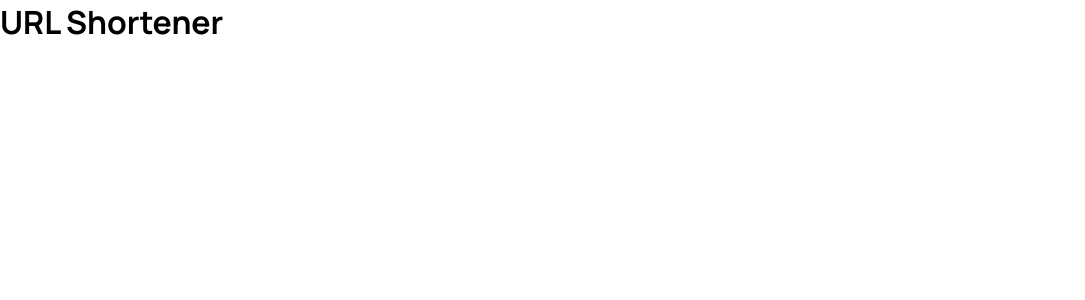
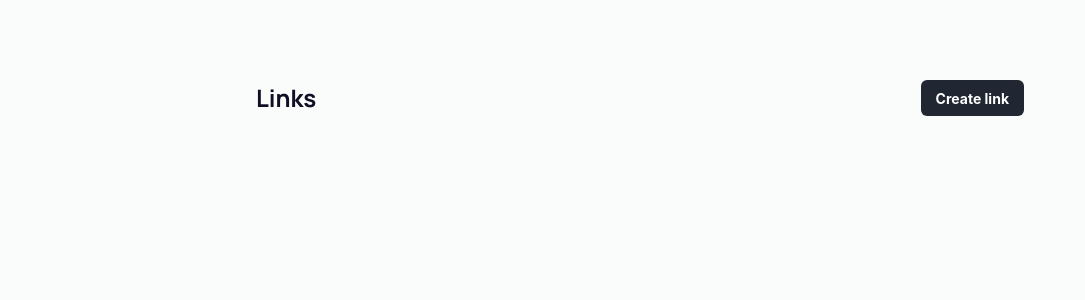
Before and after one commit to NwogeEberechi/snaplink, a React (Vite) app: page / in a window 1280 px wide. Shown: the top 300 px of the page, without its empty margins (0-1085 px from the left). Built offline with nearby package versions, Linux system fonts and the light colour scheme.

Commit message:
Feature: implement UrlForm component for adding new links

```diff
--- a/package.json
+++ b/package.json
@@ -11,6 +11,7 @@
   },
   "dependencies": {
     "@reduxjs/toolkit": "^2.2.6",
+    "antd": "^5.19.3",
     "autoprefixer": "^10.4.19",
     "postcss": "^8.4.40",
     "react": "^18.3.1",
--- a/src/assets/css/custom.css
+++ b/src/assets/css/custom.css
@@ -6,10 +6,10 @@
 /* ROOT DECLARATION */
 :root {
     --rk-primary: rgba(241, 98, 54, 1);
-    --rk-colorBlack: "#000";
+    --rk-color-black: #212732;
     --rk-primary-padding: 0;
     --rk-primary-margin: 0;
-    --rk-sidebarBg: rgba(19, 26, 33, 1);
+    --rk-background-color: rgba(249, 250, 251, .8);
     --rk-auth-caption: rgba(16, 15, 36, 1);
     --rk-auth-label: rgba(52, 64, 84, 1);
     --rk-colorWhite: rgba(255, 255, 255, 1);
@@ -17,6 +17,7 @@
     --rk-colorGrayLight: rgba(145, 150, 151, 0.1);
     --rk-primary-variant: rgba(252, 225, 217, 1);
     --rk-primary-light: rgba(254, 247, 245, 1);
+    --rk-border-color: #e5e7eb;
     --rk-fontManrope: "Manrope", sans-serif;
 }
 
@@ -33,6 +34,7 @@ body {
     scrollbar-width: none;
     scroll-snap-type: both mandatory;
     font-family: var(--rk-fontManrope);
+    background-color: var(--rk-background-color)
 }
 
 a {
@@ -75,3 +77,54 @@ a {
 .cursor {
     cursor: pointer;
 }
+
+.border {
+    border: 0 solid var(--rk-border-color);
+}
+
+.links_wrapper {
+    display: flex;
+    justify-content: center;
+    align-items: center;
+    margin-left: auto;
+    margin-right: auto;
+    width: 100vw;
+    height: 100vh;;
+}
+
+.links_content {
+    width: 60%;
+    height: 80%;
+}
+
+.label {
+    font-weight: 700;
+    font-size: 24px;
+    color: var(--rk-auth-caption);
+    line-height: 32px;
+}
+
+.ant-btn {
+    display: flex;
+    justify-content: center;
+    align-items: center;
+    background: var(--rk-color-black);
+    border: none;
+    width: 100%;
+    font-weight: 700;
+    color: var(--rk-colorWhite);
+    height: 36px;
+    box-shadow: none;
+}
+
+.ant-btn:hover {
+    border: var(--rk-color-black);
+    box-shadow: none;
+    background: var(--rk-color-black) !important;
+    color: var(--rk-colorWhite) !important;
+}
+
+.ant-btn:disabled {
+    background: var(--rk-colorGrayLight) !important;
+    color: var(--rk-auth-label) !important;
+}
--- /dev/null
+++ b/src/components/UrlForm.tsx
@@ -0,0 +1,73 @@
+import React, { useState, useCallback, useEffect } from "react";
+import { Modal, Button } from "antd";
+import { useAppDispatch } from "../hooks";
+import { isValidUrl } from "../utils";
+import { addLink } from "../features/links/linksSlice";
+
+export const UrlForm: React.FC = (): JSX.Element => {
+  const [longUrl, setLongUrl] = useState("");
+  const [isModalOpen, setIsModalOpen] = useState(false);
+  const [isValid, setIsValid] = useState(false);
+  const [error, setError] = useState("");
+  const dispatch = useAppDispatch();
+
+  useEffect(() => {
+    setIsValid(isValidUrl(longUrl));
+  }, [longUrl]);
+
+  const showModal = useCallback(() => {
+    setIsModalOpen(true);
+  }, []);
+
+  const onCancel = useCallback(() => {
+    setIsModalOpen(false);
+  }, []);
+
+  const handleInputChange = useCallback(
+    (e: React.ChangeEvent<HTMLInputElement>) => {
+      setLongUrl(e.target.value);
+      isValid ? setError("") : setError("Please enter a valid URL.");
+    },
+    [isValid]
+  );
+
+  const handleSubmit = useCallback(
+    (e: React.FormEvent) => {
+      e.preventDefault();
+      dispatch(addLink({ longUrl }));
+      setLongUrl("");
+      setIsModalOpen(false);
+    },
+    [dispatch, longUrl]
+  );
+
+  return (
+    <>
+      <Button type="primary" onClick={showModal}>
+        Create link
+      </Button>
+      <Modal
+        title="Create a new link"
+        open={isModalOpen}
+        onCancel={onCancel}
+        footer={null}
+        maskClosable={false}
+      >
+        <form className="space-y-4">
+          <input
+            type="url"
+            value={longUrl}
+            onChange={handleInputChange}
+            placeholder="Enter URL to shorten"
+            required
+            className="border p-2 rounded w-full"
+          />
+          {error && <p className="text-red-500">{error}</p>}
+          <Button type="primary" onClick={handleSubmit} disabled={!isValid}>
+            Submit
+          </Button>
+        </form>
+      </Modal>
+    </>
+  );
+};
--- a/src/features/links/linksSlice.ts
+++ b/src/features/links/linksSlice.ts
@@ -7,7 +7,7 @@ interface Link {
   clicks: number;
 }
 
-interface LinksState {
+export interface LinksState {
   links: Link[];
   counter: number;
 }
--- /dev/null
+++ b/src/hooks/index.ts
@@ -0,0 +1,5 @@
+import { TypedUseSelectorHook, useDispatch, useSelector } from "react-redux";
+import { RootState, AppDispatch } from "../store";
+
+export const useAppDispatch = () => useDispatch<AppDispatch>();
+export const useAppSelector: TypedUseSelectorHook<RootState> = useSelector;
--- a/src/index.css
+++ b/src/index.css
@@ -1 +1,5 @@
 @import url("./assets/css/global.css");
+
+@tailwind base;
+@tailwind components;
+@tailwind utilities;
--- a/src/pages/HomePage.tsx
+++ b/src/pages/HomePage.tsx
@@ -1,9 +1,19 @@
 import React from "react";
+import { UrlForm } from "../components/UrlForm";
 
 export const HomePage: React.FC = () => {
   return (
-    <div className="container mx-auto p-4">
-      <h1 className="text-2xl mb-4">URL Shortener</h1>
+    <div className="flex justify-start items-center">
+      <section className="links_wrapper">
+        <div className="links_content">
+          <div className="flex justify-between items-center">
+            <div className="label">Links</div>
+            <div>
+              <UrlForm />
+            </div>
+          </div>
+        </div>
+      </section>
     </div>
   );
 };
--- a/src/store/index.ts
+++ b/src/store/index.ts
@@ -1,7 +1,7 @@
-import { Store, configureStore } from "@reduxjs/toolkit";
+import { configureStore } from "@reduxjs/toolkit";
 import { linksSlice } from "../features/links/linksSlice";
 
-export const store: Store = configureStore({
+export const store = configureStore({
   reducer: {
     [linksSlice.name]: linksSlice.reducer,
   },
--- /dev/null
+++ b/src/utils/index.ts
@@ -0,0 +1,8 @@
+export const isValidUrl = (url: string): boolean => {
+  try {
+    new URL(url);
+    return true;
+  } catch (e) {
+    return false;
+  }
+};
```
Also changed, not shown: 1 other file (tests, documents, lock files or other folders).
